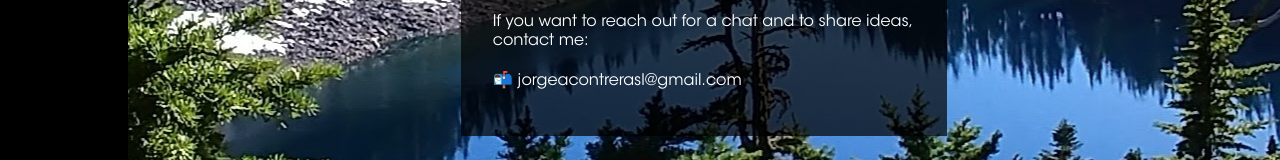
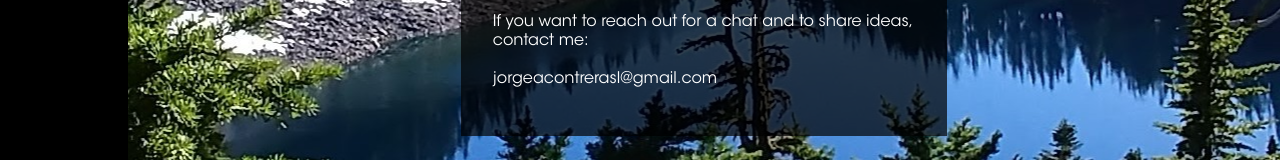
Before and after one commit to jcont12/Portfolio, a React (Create React App) app: page / in a window 1280 px wide. Shown: the part 616-776 px from the top of the page. Built offline with nearby package versions, Linux system fonts and the light colour scheme.

Commit message:
Remove emoji in home page causing error, and navbar unused component from App.js

```diff
--- a/src/App.js
+++ b/src/App.js
@@ -1,7 +1,7 @@
 import React, { Component } from 'react';
 import './App.css';
 import Main from './components/main'
-import Navbar from './components/navbar'
+
 
 class App extends Component {
   render() {
--- a/src/components/main.js
+++ b/src/components/main.js
@@ -56,7 +56,7 @@ handleContact(){
             <p className='index-p'>I see coding as a skill that has unlimited potential and provides me with a medium to create beautiful and meaningful things that can improve others lives.</p><br/>
             <p className='index-p'> I have experience managing teams and leading projects and am a firm believer that teams that have more fun communicate better and do better quality work.</p><br/>
             <p className='index-p'>If you want to reach out for a chat and to share ideas, contact me: </p><br/>
-            <p className='index-p'>📬 jorgeacontrerasl@gmail.com</p>
+            <p className='index-p'> jorgeacontrerasl@gmail.com</p>
           </div>
         </div>
       );
```
